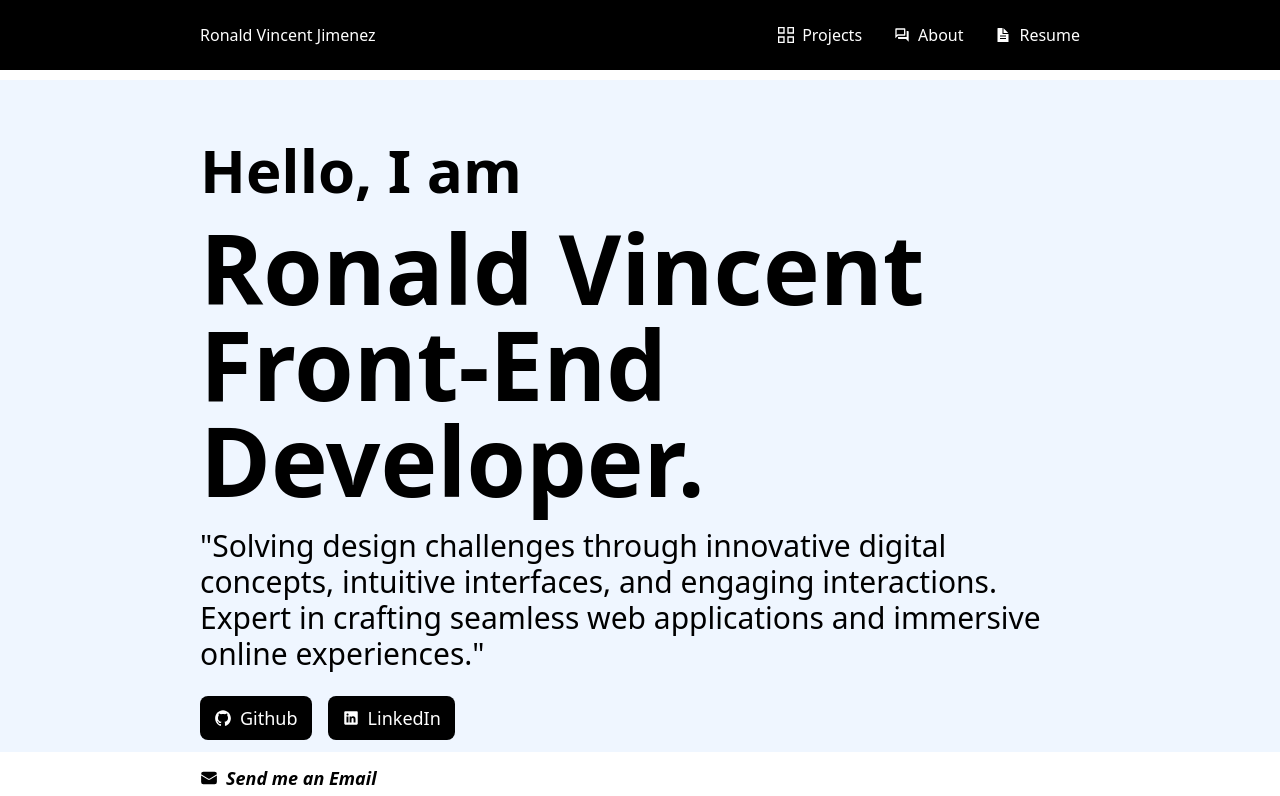
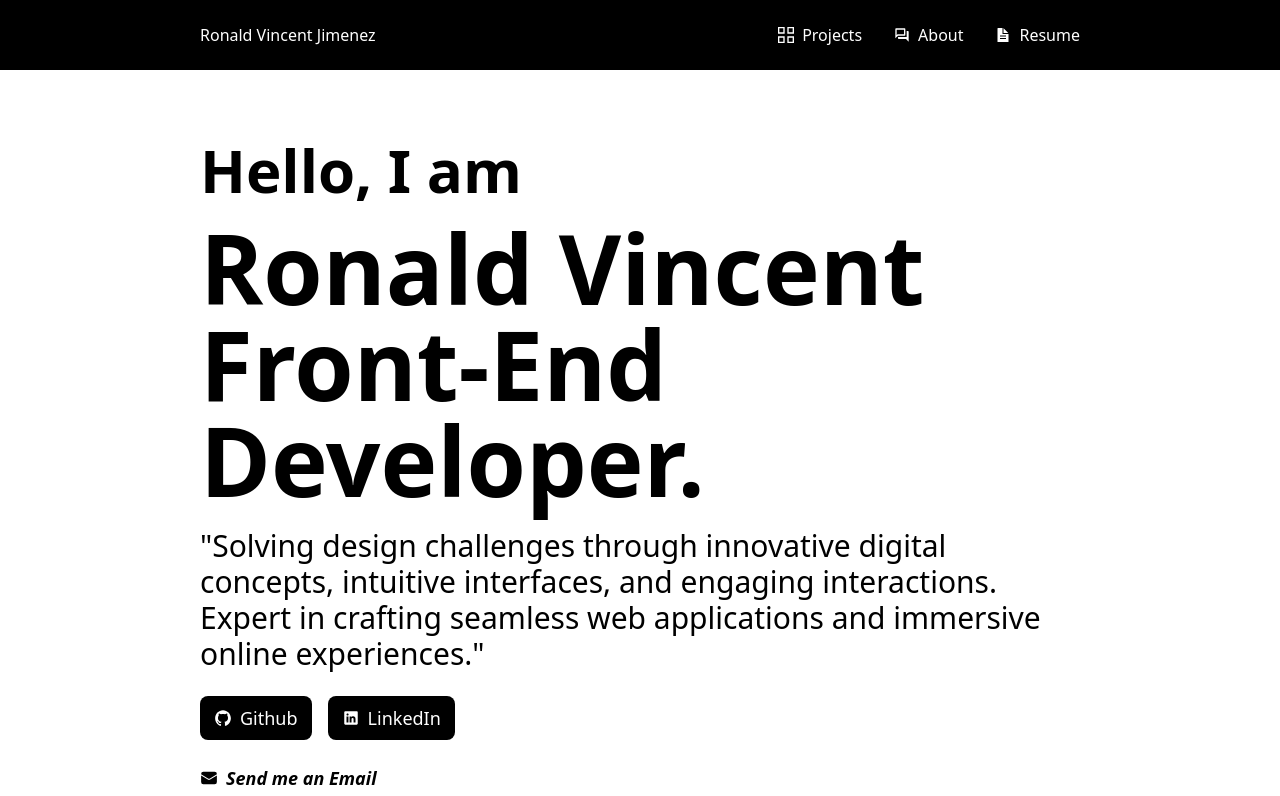
Before and after one commit to rvljimenez/PersonalPortfolio, a React (Vite) app: page / in a window 1280 px wide. Shown: the top 796 px of the page. Built offline with nearby package versions, Linux system fonts and the light colour scheme.

Commit message:
color change

```diff
--- a/src/AppLayout.jsx
+++ b/src/AppLayout.jsx
@@ -6,10 +6,10 @@ function AppLayout() {
   return (
     <div className=" grid h-screen grid-rows-[auto_1fr_auto]">
       <PageNav />
-      <main className="bg-blue-50 py-10 mt-20">
+      <main className=" py-10 mt-20">
         <Outlet />
       </main>
-      <Footer className="bg-amber-300"></Footer>
+      <Footer></Footer>
     </div>
   );
 }
```
